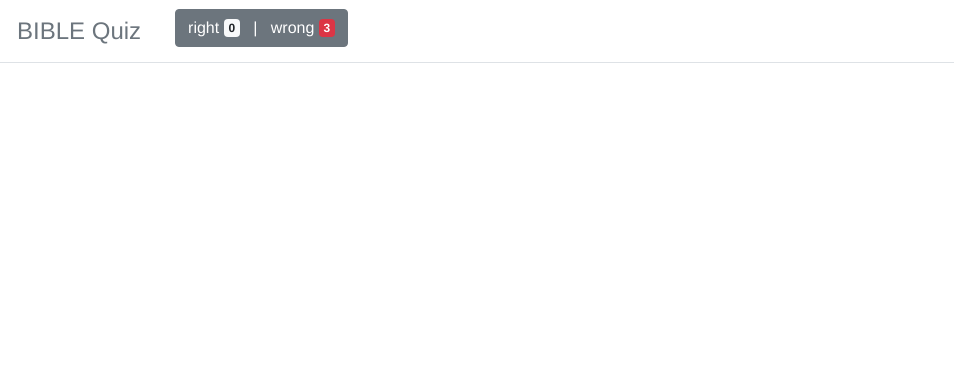
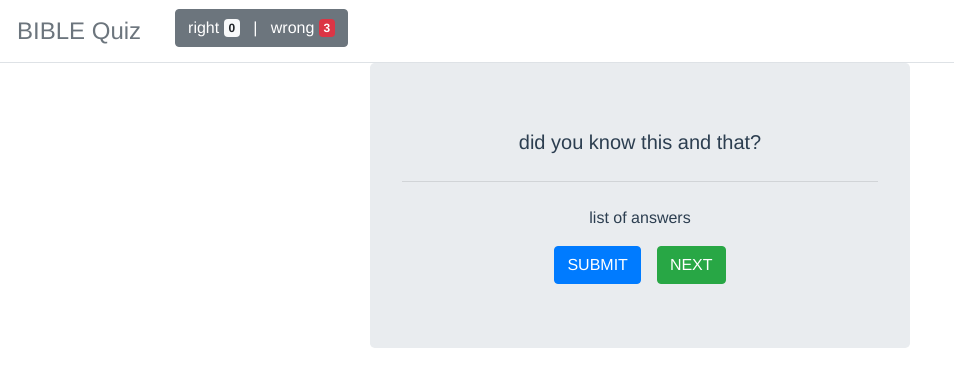
Before and after one commit to AMleeu/big-screen-quiz, a Vue app: page / in a window 1280 px wide. Shown: the top 386 px of the page, without its empty margins (0-954 px from the left). Built offline with nearby package versions, Linux system fonts and the light colour scheme.

Commit message:
added QuestionBox component with basic styling & static data

```diff
--- a/src/App.vue
+++ b/src/App.vue
@@ -1,16 +1,27 @@
 <template>
   <div id="app">
       <Header />
+
+      <b-container>
+        <b-row>
+          <b-col md="6" offset-md="3">
+            <QuestionBox />
+          </b-col>
+        </b-row>
+      </b-container>
+
   </div>
 </template>
 
 <script>
+import QuestionBox from "./components/QuestionBox.vue"
 import Header from "./components/Header.vue"
 
 export default {
   name: 'App',
   components: {
-    Header
+    Header,
+    QuestionBox
   }
 }
 </script>
--- /dev/null
+++ b/src/components/QuestionBox.vue
@@ -0,0 +1,16 @@
+<template>
+  <b-jumbotron>
+    <template #lead>
+        did you know this and that?
+    </template>
+
+    <hr class="my-4" />
+
+    <p>
+      list of answers
+    </p>
+
+    <b-button variant="primary" class="mr-3" href="#">SUBMIT</b-button>
+    <b-button variant="success" href="#">NEXT</b-button>
+  </b-jumbotron>
+</template>
```
